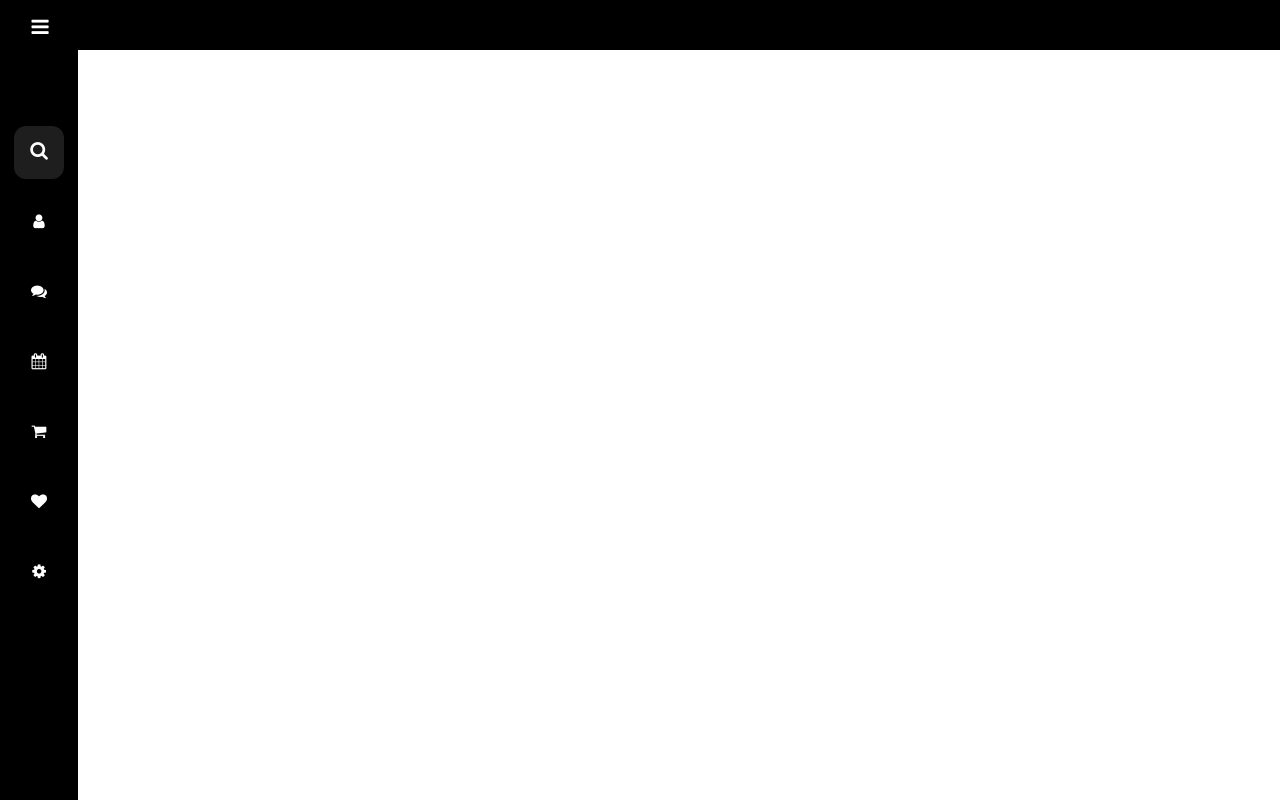
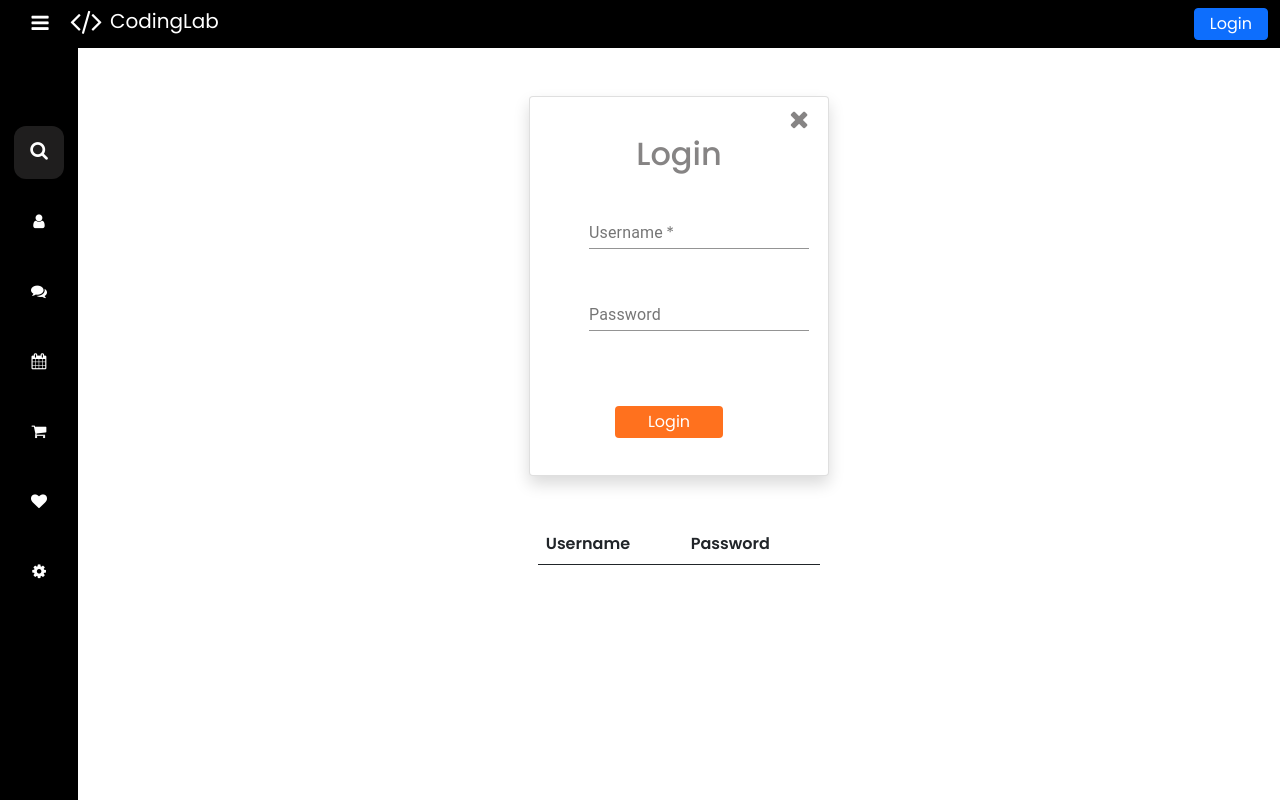
Before and after one commit to Madurai-coders/Navdropdown, a React (Create React App) app: page /form in a window 1280 px wide. Built offline with nearby package versions, Linux system fonts and the light colour scheme.

Commit message:
commit on main

```diff
--- a/package.json
+++ b/package.json
@@ -3,6 +3,7 @@
   "version": "0.1.0",
   "private": true,
   "dependencies": {
+    "@material-ui/core": "^4.12.3",
     "@material-ui/icons": "^4.11.2",
     "@testing-library/jest-dom": "^5.16.1",
     "@testing-library/react": "^12.1.2",
--- a/src/App.js
+++ b/src/App.js
@@ -9,7 +9,7 @@ import Order from "./components/order/order";
 import Save from "./components/saved/save";
 import Setting from "./components/settings/setting";
 import Btm_nav from "./components/btm_nav/btm_nav";
-
+ import Form from './components/form/form';
 function App() {
 
   return (
@@ -26,6 +26,8 @@ function App() {
               <Route path="/order" excat component={Order}></Route>
               <Route path="/saved" excat component={Save}></Route>
               <Route path="/settings" excat component={Setting}></Route>
+               <Route path='/form' excat component={Form}></Route>
+
             </Switch>
 
 
--- /dev/null
+++ b/src/components/form/form.css
@@ -0,0 +1,132 @@
+.overlay {
+  position: fixed; /* Sit on top of the page content */
+  width: 100%; /* Full width (cover the whole page) */
+  height: 85%; /* Full height (cover the whole page) */
+  top: 60px;
+  left: 1%;
+  right: 0px;
+  bottom: 0;
+  /* Black background with opacity */
+  /* Black background with opacity */
+  z-index: 2; /* Specify a stack order in case you'Wre using a different order for other elements */
+  cursor: pointer; /* Add a pointer on hover */
+}
+.card {
+  height: 380px;
+  width: 300px;
+}
+
+.close {
+  position: relative;
+  left: 120px;
+  top: 10px;
+  color: rgb(134, 132, 132);
+  font-size: 25px;
+}
+.title1 {
+  margin-top: 10px;
+  color: rgb(134, 132, 132);
+}
+
+.word {
+  position: relative;
+  right: 59px;
+  color: black;
+  bottom: 60px;
+}
+.email {
+  position: relative;
+  right: 75px;
+  color: black;
+  bottom: 60px;
+}
+
+.login {
+  position: relative;
+  top: 105px;
+  right: 10px;
+  margin-left: 95px;
+  margin-right: 95px;
+  background-color: rgb(255, 113, 30);
+  color: white;
+}
+
+.password {
+  position: relative;
+top: 30px;
+  width: 220px;
+  left: 20px;
+}
+.username {
+  width: 220px;
+  position: relative;
+  left: 20px;
+  top: 20px;
+}
+.u_req {
+  color: red;
+  font-size: 12px;
+  position:absolute;
+   left: 65px;
+  top: 150px;
+  display: none;
+}
+.req_warning {
+  display: block;
+}
+.u_longer{
+  color: red;
+  font-size: 12px;
+  position: absolute;
+top: 150px;
+left: 65px;
+  display: none;
+}
+.longer_warning {
+  display: block;
+}
+.pass_req{
+  color: red;
+  font-size: 14px;
+  position: relative;
+  right: 10px;
+  display: none;
+}
+.req_warning {
+  display: block;
+}
+.pass_long{
+       color: red;
+       font-size: 12px;
+       position:absolute;
+    top: 240px;
+    left: 65px;
+       display: none;
+}
+.long_warning{
+       display: block;
+}
+.saved{
+       color:red;
+       font-size: 15px;
+       position: absolute;
+       top: 350px;
+       left: 75px;
+       display: none;
+}
+.cancel{
+       display: block;
+}
+.success{
+       color:darkgreen;
+       position: absolute;
+       top: 350px;
+       left: 75px;
+       display: none;
+}
+.successful{
+       display: block;
+}
+.table{
+  padding: 0;
+}
--- /dev/null
+++ b/src/components/form/form.js
@@ -0,0 +1,155 @@
+import "./form.css";
+import React, { useState } from "react";
+import TextField from "@material-ui/core/TextField";
+
+function Form() {
+  const [close, setclose] = useState(true);
+  const [formvalue, setformvalue] = useState({
+    username: "",
+    password: "",
+  });
+  console.log(formvalue);
+  const [inputdata, setinputdata] = useState([]);
+
+  function submit() {
+    if (formvalue.username === "") {
+      document.querySelector("#u_req").classList.add("req_warning");
+    } else if (formvalue.username.length < 3) {
+      document.querySelector("#u_error").classList.add("longer_warning");
+    } else {
+      document.querySelector("#u_req").classList.remove("req_warning");
+      document.querySelector("#u_error").classList.remove("longer_warning");
+    }
+
+    if (formvalue.password.length < 10) {
+      document.querySelector("#p_error").classList.add("long_warning");
+    } else {
+      document.querySelector("#p_error").classList.remove("long_warning");
+    }
+  }
+
+  function login() {
+    if (formvalue.username.length > 3 || formvalue.password.length > 5) {
+
+      let array = inputdata;
+      array.push({ ...formvalue });
+
+      console.log(array);
+      setinputdata([...array]);
+      document.querySelector("#success").classList.add("successful");
+
+      setformvalue({
+        username: "",
+        password: "",
+      });
+    } else {
+      document.querySelector("#not_saved").classList.add("cancel");
+    }
+  }
+  return (
+    <>
+      {close && (
+        <>
+          <div className="d-flex justify-content-center">
+            <div className="col-auto">
+              <div className="card mt-5 text-center bg-white  shadow">
+                <div onClick={() => setclose(false)}>
+                  <i class=" close fa fa-times" aria-hidden="true"></i>
+                </div>
+
+                <h2 className="title1">Login</h2>
+
+                <div className="d-flex flex-column">
+                  <div>
+                    <TextField
+                      type="text"
+                      required
+                      className="username"
+                      id="standard-secondary"
+                      label="Username"
+                      value={formvalue.username}
+                      onKeyUp={submit}
+                      onChange={(e) =>
+                        setformvalue({ ...formvalue, username: e.target.value })
+                      }
+                      color="secondary"
+                    />
+                  </div>
+                  <p id="u_req" className="u_req">
+                    Username is required
+                  </p>
+                  <p id="u_error" className="u_longer">
+                    Username is must be longer
+                  </p>
+                  <br></br>
+
+                  <div>
+                    <TextField
+                      type="password"
+                      className="password"
+                      id="standard-secondary"
+                      onKeyUp={submit}
+                      onChange={(e) =>
+                        setformvalue({ ...formvalue, password: e.target.value })
+                      }
+                      value={formvalue.password}
+                      label="Password"
+                      color="secondary"
+                    />
+                  </div>
+                  <p id="p_req" className="pass_req">
+                    Password is required
+                  </p>
+                  <p id="p_error" className="pass_long">
+                    Password should be at <br></br>least 10 characters long
+                  </p>
+
+                  <button type="button" onClick={login} class=" login  btn btn">
+                    Login
+                  </button>
+                  <p id="not_saved" className="saved">
+                    Save cancelled!
+                  </p>
+                  <p id="success" className="success">
+                    Data saved successfully
+                  </p>
+                </div>
+              </div>
+            </div>
+          </div>
+
+
+
+      <div className="row justify-content-center">
+        <div className="col-3 mt-5">
+          <table class="table table-hover ">
+            <thead>
+              <tr>
+                <th scope="col">Username</th>
+                <th scope="col">Password</th>
+              </tr>
+            </thead>
+            <tbody>
+              {inputdata.map((dataval) => {
+                return (
+                  <>
+                    <tr>
+                      <td>{dataval.username}</td>
+                      <td>{dataval.password}</td>
+
+
+                    </tr>
+                  </>
+                );
+              })}
+            </tbody>
+          </table>
+        </div>
+      </div>
+      </>
+      )}
+    </>
+  );
+}
+
+export default Form;
--- a/src/components/respons_nav/respons_nav.css
+++ b/src/components/respons_nav/respons_nav.css
@@ -6,6 +6,32 @@
   margin: 0;
   padding: 0;
 }
+.navbar{
+  background-color: black;
+   width: 100%;
+  }
+  .bg-light{
+    background-color: black!important;
+  }
+  .container-fluid{
+    color: #fff;
+  }
+  .lg{
+    font-size: 30px;
+    position: fixed;
+    left: 70px;
+    top: 6px;
+  }
+  .logo_name{
+    position: fixed;
+    left: 110px;
+  top: 6px;
+  }
+  .btn{
+    padding: 3px 15px;
+    font-size: 16px;
+  }
+
 
 .sidebar {
   width: 78px;
@@ -43,9 +69,10 @@
   left: 0;
   background-color: black;
   transition: 0.3s ease;
+
 }
 
-.sidebar .logo_cnt .logo {
+.sidebar .logo {
   display: flex;
   width: 100%;
   height: 50px;
@@ -55,6 +82,7 @@
   position: relative;
   left: 65px;
   top: 4px;
+
 }
 
 .sidebar.close .logo_cnt .logo {
@@ -64,14 +92,17 @@
 .logo_cnt .logo i {
   font-size: 32px;
   margin-right: 10px;
+
 }
 
 .logo_cnt .logo .logo_name {
   font-size: 20px;
   font-weight: 400;
+
 }
 
-.sidebar .btn {
+
+.sidebar .bar {
   position: absolute;
   color: #fff;
   font-size: 20px;
@@ -80,8 +111,13 @@
   height: 50px;
   width: 50px;
   text-align: center;
-  line-height: 50px;
+  line-height: 60px;
   transform: translateX(-50%);
+}
+
+.sidebar .logo{
+  display: flex;
+ justify-content:start;
 }
 
 .sidebar .link_name {
@@ -264,17 +300,23 @@ body {
   display: none;
 }
 .sidebar.close .chevron_down {
-  left: 65px;
-  transform: translateY(-50%) rotate(-180deg);
+  left: 75px;
+  transform: translateY(-50%) ;
   position: relative;
-  top: 31px;
+  top: 24px;
   font-size: 20px;
   display: block;
 }
-.sidebar.close .down {
-  transform: translateY(-50%);
+.sidebar.close .chevron_down_1{
+  display: none;
+}
+.sidebar.close .chevron_down_1{
+  left: 65px;
+  transform: translateY(-50%) ;
   position: relative;
-  top: 25px;
+  top: 24px;
+  font-size: 20px;
+  display: block;
 }
 
 .menulist {
@@ -322,11 +364,7 @@ body {
   color: #f1f1f1;
 }
 
-.sidebar.close .down_1 {
-  transform: translateY(-50%);
-  position: relative;
-  top: 25px;
-}
+
 
 @media only screen and (max-width: 1701px) {
   .sidebar .profile_cnt {
--- a/src/components/respons_nav/respons_nav.js
+++ b/src/components/respons_nav/respons_nav.js
@@ -29,17 +29,30 @@ function Respons_nav() {
     document.querySelector("#submenu_1").classList.toggle("menuopen_1");
     document.querySelector("#arrow_1").classList.toggle("down_1");
   };
+  // const [Login, setLogin] = useState(false);
   return (
     <>
       <div className="sidebar" id="sidebar">
         <div className="logo_cnt">
-          <div className="logo">
-            <i class="lg fa fa-code" id="logo"></i>
-            <span className="logo_name" id="logo_1">
-              CodingLab
-            </span>
-          </div>
-          <i onClick={addclass} id="btn" className="btn fa fa-bars"></i>
+          <nav class="navbar navbar-dark bg-black">
+            <div class="container-fluid">
+              <a class="navbar-brand">
+                <i class="lg fa fa-code" id="logo"></i>
+                <span className="logo_name" id="logo_1">
+                  CodingLab
+                </span>
+              </a>
+              <form class="d-flex">
+                <Link to="/form" style={{ textDecoration: "none" }}>
+                  <button class="btn btn-primary">Login</button>{" "}
+                </Link>
+                {/* <button onClick={() => (setLogin(true))} class="btn btn-primary" type="submit">
+                  Login
+                </button> */}
+              </form>
+            </div>
+          </nav>
+          <i onClick={addclass} id="btn" className="bar fa fa-bars"></i>
         </div>
 
         <ul className="nav_list">
@@ -59,7 +72,7 @@ function Respons_nav() {
                 </span>
                 <i
                   id="arrow"
-                  onClick={dropdown}
+                  onMouseOver={dropdown}
                   className="chevron_down fa fa-sort-down"
                 ></i>
               </a>
@@ -98,8 +111,8 @@ function Respons_nav() {
                 <span className="link_name">Order</span>
                 <i
                   id="arrow_1"
-                  onClick={dropdown_1}
-                  className="chevron_down fa fa-sort-down"
+                  onMouseOver={dropdown_1}
+                  className="chevron_down_1 fa fa-sort-down"
                 ></i>
               </a>
             </li>
@@ -156,6 +169,11 @@ function Respons_nav() {
           </div>
         </ul>
       </div>
+      {/* {Login &&(
+  <>
+<Form></Form>
+  </>
+)} */}
     </>
   );
 }
--- a/src/components/user/user.css
+++ b/src/components/user/user.css
@@ -8,7 +8,7 @@
 @media only screen and (max-width: 430px) {
   .user{
 
-    height: 86vh;
+    height: 89vh;
     background-color: blue;
   overflow-y: scroll;
 }
```
Also changed, not shown: 1 other file (tests, documents, lock files or other folders).
